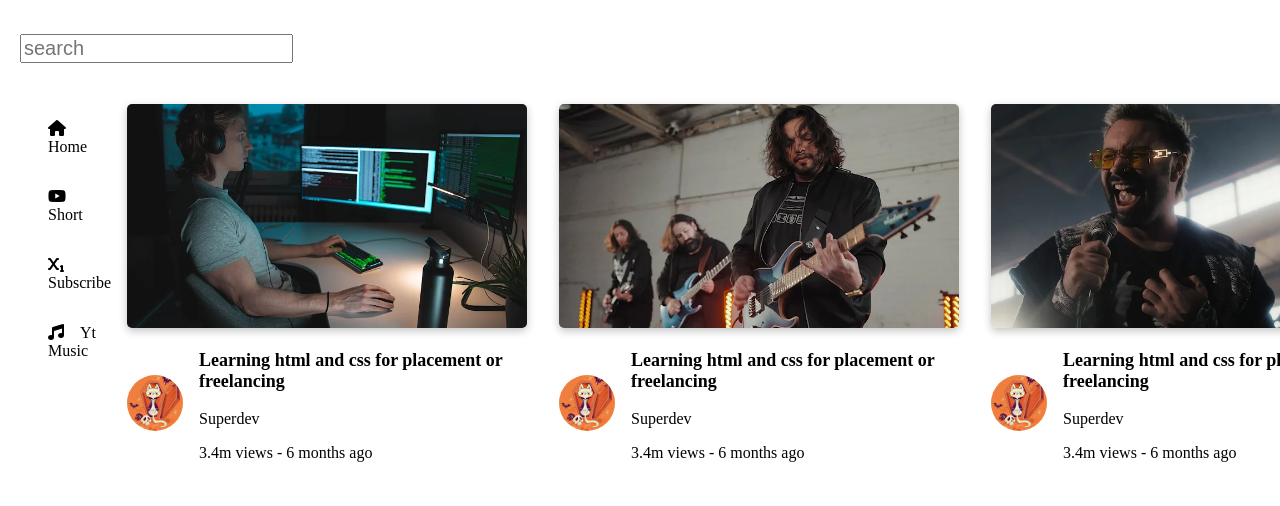
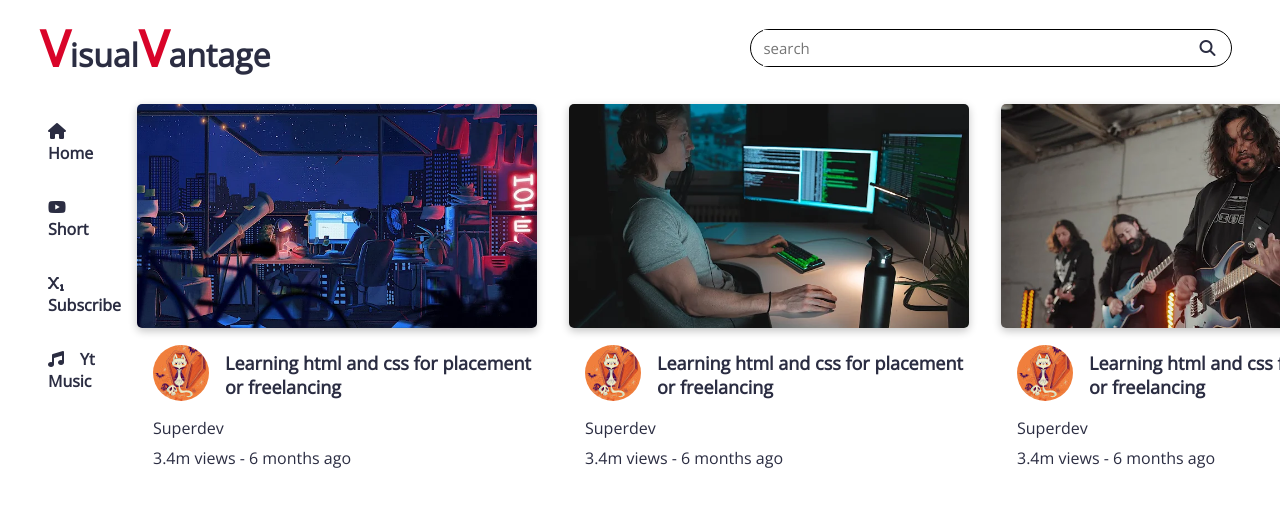
Before and after one commit to abhinab4769/youtube-clone, a plain HTML site: page index.html in a window 1280 px wide. Shown: the top 506 px of the page. Drawn offline with nearby package versions, Linux system fonts and the light colour scheme.

Commit message:
header and video preview update

```diff
--- a/index.css
+++ b/index.css
@@ -1,9 +1,25 @@
+* {
+    font-family: "Open Sans", sans-serif;
+    color: #2b2d42;
+}
+
 .container {
     width: 100%;
 }
 .header {
+    padding: 0 2rem;
+    display: flex;
+    align-items: center;
+    justify-content: start;
     height: 5rem;
-    width: 100%;
+}
+.title > h1 {
+    font-weight: bold;
+}
+.title > h1 > span {
+    color: #d90429;
+    font-weight: bolder;
+    font-size: 50px;
 }
 .content {
     width: 100%;
@@ -16,7 +32,7 @@
 
 .menu {
     width: 10rem;
-    height: 100vh;
+    /* height: 100vh; */
 }
 
 .menu-items {
@@ -28,33 +44,50 @@
     padding: 1rem 0;
 }
 .menu-items > li > a {
-    color: black;
+    color: #2b2d42;
+    font-weight: bold;
     text-decoration: none;
 }
 .menu-items > li > a > i {
     padding-right: 1rem;
 }
-
 /* create the search bar class to adjust search input in the middle */
 .search-bar {
     display: flex;
     align-items: center;
-    height: 100%;
+    width: 30rem;
+    border-radius: 20px;
+    margin-left: 30rem;
+    border: solid 0.1rem black;
+    align-items: center;
 }
 .search-bar > input {
-    font-size: 20px;
+    border: none;
+    width: 100%;
+    padding: 0.5rem 0;
+    font-size: 15px;
     margin-left: 12px;
     display: block;
 }
+.search-bar > input:focus {
+    outline: none;
+}
 
+.search-bar > i {
+    margin: 0 1rem;
+}
 .videos {
     display: flex;
 }
-
 .video-preview {
     margin: 1rem;
     width: 25rem;
 }
+.video-preview:hover {
+    transform: scale(1.1);
+    transition: transform 0.3s ease;
+}
+
 .thumbnail {
     width: 100%;
     object-fit: contain;
@@ -70,6 +103,9 @@
     display: flex;
     align-items: center;
 }
+.channel-icon {
+    margin-right: 1rem;
+}
 .channel-icon > img {
     height: 3.5rem;
     border-radius: 50%;
@@ -77,16 +113,14 @@
 .channel-info {
     margin-left: 1rem;
 }
-
 .video-title {
+    display: flex;
+    align-items: center;
+    justify-content: start;
     font-size: large;
     font-weight: bold;
 }
 
-.author {
+.stats {
+    margin-top: 0.5rem;
 }
-.stats {
-}
-
-.channel-icon > img {
-}
--- a/index.html
+++ b/index.html
@@ -10,12 +10,22 @@
             rel="stylesheet"
             href="https://cdnjs.cloudflare.com/ajax/libs/font-awesome/6.4.0/css/all.min.css"
         />
+        <link rel="preconnect" href="https://fonts.googleapis.com" />
+        <link rel="preconnect" href="https://fonts.gstatic.com" crossorigin />
+        <link
+            href="https://fonts.googleapis.com/css2?family=Open+Sans:wght@300&display=swap"
+            rel="stylesheet"
+        />
     </head>
     <body>
         <div class="container">
             <div class="header">
+                <div class="title">
+                    <h1><span>V</span>isual<span>V</span>antage</h1>
+                </div>
                 <div class="search-bar">
                     <input type="text" placeholder="search" />
+                    <i class="fa-solid fa-magnifying-glass"></i>
                 </div>
             </div>
             <div class="content">
@@ -44,91 +54,97 @@
                 <div class="videos">
                     <div class="video-preview">
                         <div class="thumbnail">
-                            <img src="thumbnails/coding.webp" width="359" />
+                            <img src="thumbnails/1.webp" />
                         </div>
                         <div class="info">
+                            <div class="channel-info" class="channelinfo-text">
+                                <div class="video-title">
                                     <div class="channel-icon">
                                         <img src="icons/coding.jpg" />
                                     </div>
-                            <div class="channel-info" class="channelinfo-text">
-                                <p class="video-title">
-                                    Learning <strong>html and css</strong> for
+                                    <p>
+                                        Learning
+                                        <strong>html and css</strong> for
                                         <strong>placement</strong> or
                                         <strong>freelancing</strong>
                                     </p>
-                                <p class="author">Superdev</p>
-                                <p class="stats">
+                                </div>
+                                <div class="author">Superdev</div>
+                                <div class="stats">
                                     3.4m views &#45; 6 months ago
-                                </p>
+                                </div>
                             </div>
                         </div>
                     </div>
                     <div class="video-preview">
                         <div class="thumbnail">
-                            <img
-                                src="./thumbnails/periphery thumbnail.webp"
-                                width="359"
-                            />
+                            <img src="thumbnails/2.webp" width="359" />
                         </div>
                         <div class="info">
+                            <div class="channel-info" class="channelinfo-text">
+                                <div class="video-title">
                                     <div class="channel-icon">
                                         <img src="icons/coding.jpg" />
                                     </div>
-                            <div class="channel-info" class="channelinfo-text">
-                                <p class="video-title">
-                                    Learning <strong>html and css</strong> for
+                                    <p>
+                                        Learning
+                                        <strong>html and css</strong> for
                                         <strong>placement</strong> or
                                         <strong>freelancing</strong>
                                     </p>
-                                <p class="author">Superdev</p>
-                                <p class="stats">
+                                </div>
+                                <div class="author">Superdev</div>
+                                <div class="stats">
                                     3.4m views &#45; 6 months ago
-                                </p>
+                                </div>
                             </div>
                         </div>
                     </div>
                     <div class="video-preview">
                         <div class="thumbnail">
-                            <img src="./thumbnails/wildfire.webp" width="359" />
+                            <img src="thumbnails/3.webp" width="359" />
                         </div>
                         <div class="info">
+                            <div class="channel-info" class="channelinfo-text">
+                                <div class="video-title">
                                     <div class="channel-icon">
                                         <img src="icons/coding.jpg" />
                                     </div>
-                            <div class="channel-info" class="channelinfo-text">
-                                <p class="video-title">
-                                    Learning <strong>html and css</strong> for
+                                    <p>
+                                        Learning
+                                        <strong>html and css</strong> for
                                         <strong>placement</strong> or
                                         <strong>freelancing</strong>
                                     </p>
-                                <p class="author">Superdev</p>
-                                <p class="stats">
+                                </div>
+                                <div class="author">Superdev</div>
+                                <div class="stats">
                                     3.4m views &#45; 6 months ago
-                                </p>
+                                </div>
                             </div>
                         </div>
                     </div>
                     <div class="video-preview">
                         <div class="thumbnail">
-                            <img
-                                src="thumbnails/coding and chilling.webp"
-                                width="359"
-                            />
+                            <img src="thumbnails/4.webp" width="359" />
                         </div>
                         <div class="info">
+                            <div class="channel-info" class="channelinfo-text">
+                                <div class="video-title">
                                     <div class="channel-icon">
                                         <img src="icons/coding.jpg" />
                                     </div>
-                            <div class="channel-info" class="channelinfo-text">
-                                <p class="video-title">
-                                    Learning <strong>html and css</strong> for
+                                    <p>
+                                        Learning
+                                        <strong>html and css</strong> for
                                         <strong>placement</strong> or
                                         <strong>freelancing</strong>
                                     </p>
-                                <p class="author">Superdev</p>
-                                <p class="stats">
+                                </div>
+                                <div class="author">Superdev</div>
+                                <div class="stats">
                                     3.4m views &#45; 6 months ago
-                                </p>
+                                </div>
                             </div>
                         </div>
                     </div>
```
Also changed, not shown: thumbnails/1.webp (renamed from thumbnails/coding and chilling.webp), thumbnails/2.webp (renamed from thumbnails/coding.webp), thumbnails/3.webp (renamed from thumbnails/periphery thumbnail.webp), thumbnails/4.webp (renamed from thumbnails/thumbnail-1.webp), thumbnails/5.webp (renamed from thumbnails/wildfire.webp). Lines whose indentation alone changed are shown as unchanged.
